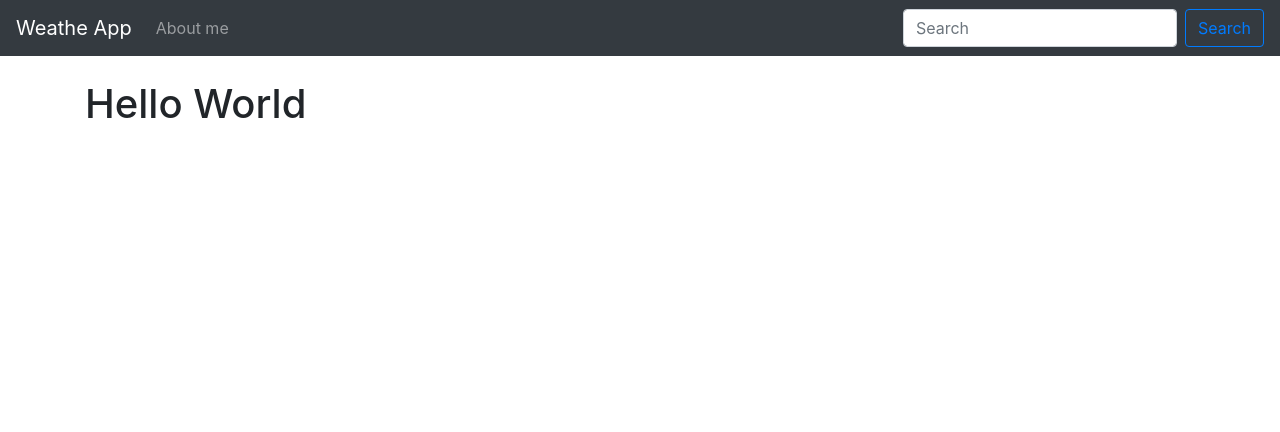
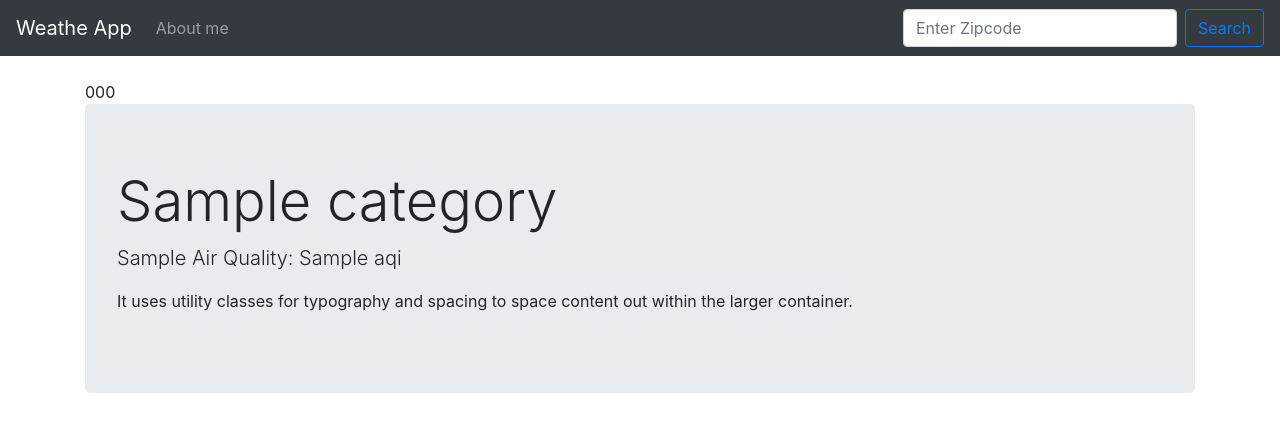
Before and after one commit to yasin0205/Weather-App-Django-, a Django app: template lookup/templates/home.html in a window 1280 px wide. Shown: the top 432 px of the page. Run offline with Django 3.2, Linux system fonts and the light colour scheme; the template is opened without the code that fills it: most values are stand-ins (such as "Sample title", 1, 10 or a date in 2020); some libraries are stand-ins or nearby versions.

Commit message:
admit comit

```diff
--- a/lookup/templates/base.html
+++ b/lookup/templates/base.html
@@ -31,8 +31,9 @@
 
 
     </ul>
-    <form class="form-inline my-2 my-lg-0">
-      <input class="form-control mr-sm-2" type="search" placeholder="Search" aria-label="Search">
+    <form action="{% url 'home' %}" class="form-inline my-2 my-lg-0" method="POST">
+    	{% csrf_token %} <!-- for safety of hacking -->
+      <input class="form-control mr-sm-2" type="search" placeholder="Enter Zipcode" aria-label="Search" name="zipcode">
       <button class="btn btn-outline-primary my-2 my-sm-0" type="submit">Search</button>
     </form>
   </div>
--- a/lookup/templates/home.html
+++ b/lookup/templates/home.html
@@ -3,6 +3,28 @@
 
 {% block content %}
 
-<h1> Hello World  </h1>
+
+{% if zipcode %}
+	{{ zipcode }}
+{% endif %}
+
+
+
+<br/>
+
+{% if api %}
+	{% if api == "Error.." %} <!-- defined Error.. in viwe.py -->
+		There was an Error Please try again
+	{% else %}
+
+		<div class="jumbotron">
+		  <h1 class="display-4">{{ api.0.Category.Name }}</h1> <!-- Accessing dictionary within dictionary -->
+		  <p class="lead">{{ api.0.ReportingArea }} Air Quality: {{ api.0.AQI }}</p> <!-- Accessing dictionary -->
+
+		  <p>It uses utility classes for typography and spacing to space content out within the larger container.</p>
+		</div>
+	{% endif %}
+
+{% endif %}
 
 {% endblock %}
--- a/lookup/urls.py
+++ b/lookup/urls.py
@@ -1,5 +1,7 @@
 from django.urls import path
 from . import views #call the view
+
+#http://www.airnowapi.org/aq/observation/zipCode/current/?format=application/json&zipCode=~zipCode~&distance=25&API_KEY=8F18D17C-3D0E-4858-915B-5D5D02008588
 urlpatterns = [
     path('', views.home, name='home'),
     path('about.html', views.about, name='about'),
```
Also changed, not shown: lookup/views.py (+20 -1 lines).
